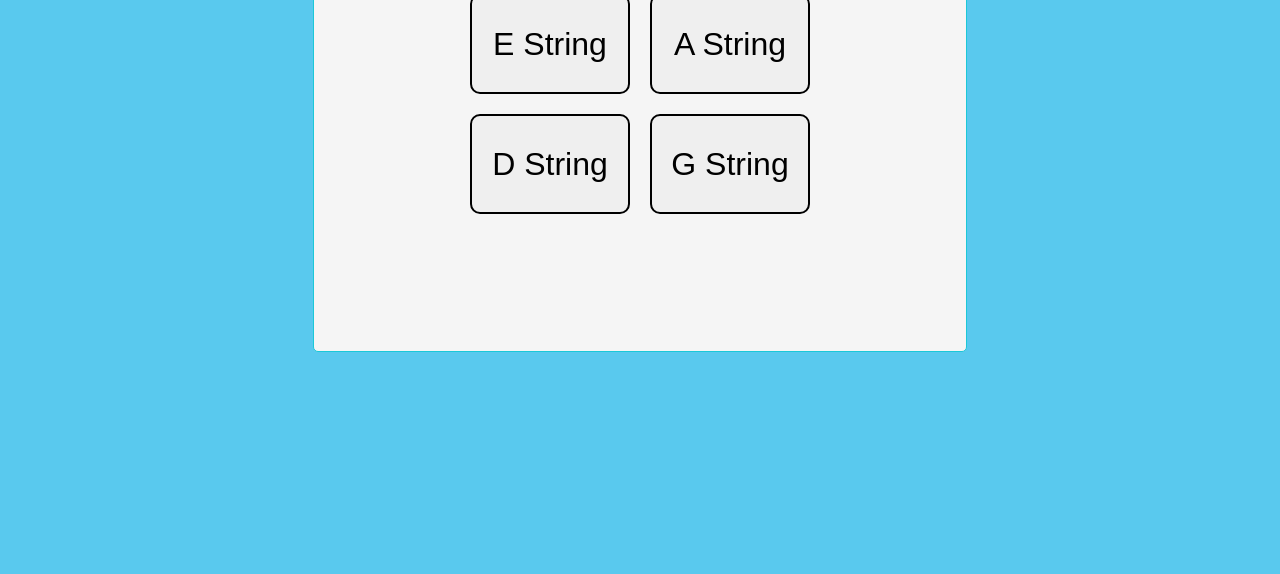
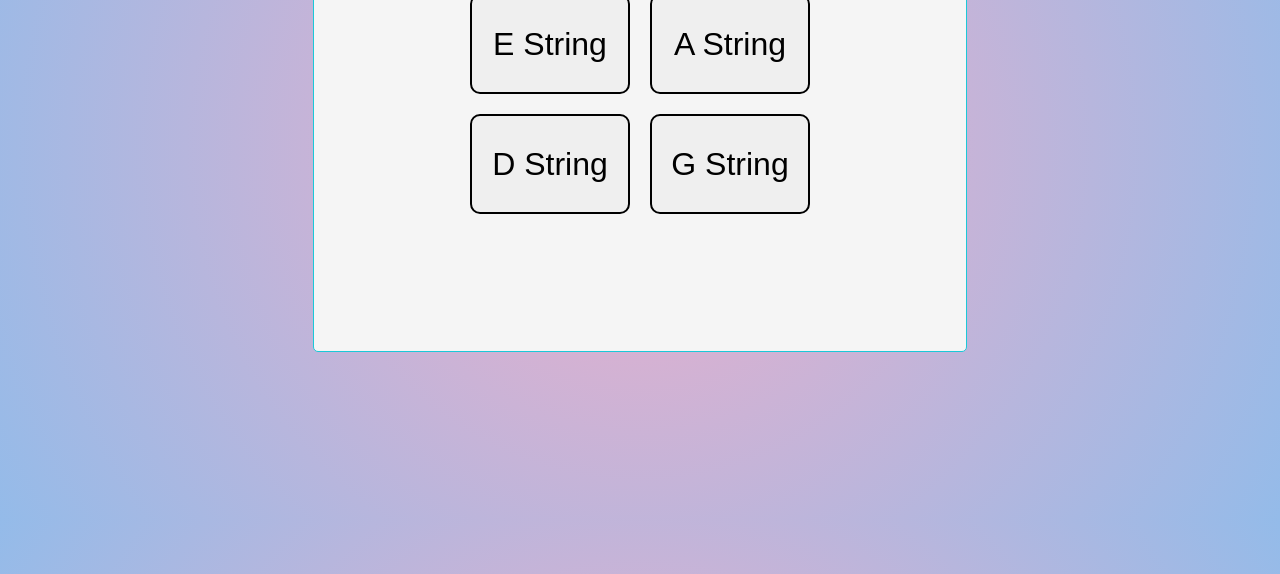
Before and after one commit to deliaturner/Violin-Note-Flash-Cards, a plain HTML site: page Violin Notes/index.html in a window 1280 px wide. Shown: the part 226-800 px from the top of the page. Drawn offline with Linux system fonts and the light colour scheme.

Commit message:
styling changes

```diff
--- a/Violin Notes/styles.css
+++ b/Violin Notes/styles.css
@@ -1,5 +1,11 @@
 body {
-  background-color: rgb(89, 201, 238);
+  /* background-color: rgb(89, 201, 238); */
+  background: rgb(238, 174, 202);
+  background: radial-gradient(
+    circle,
+    rgba(238, 174, 202, 1) 0%,
+    rgba(148, 187, 233, 1) 100%
+  );
   font-family: "Amiri", serif;
 }
 
```
